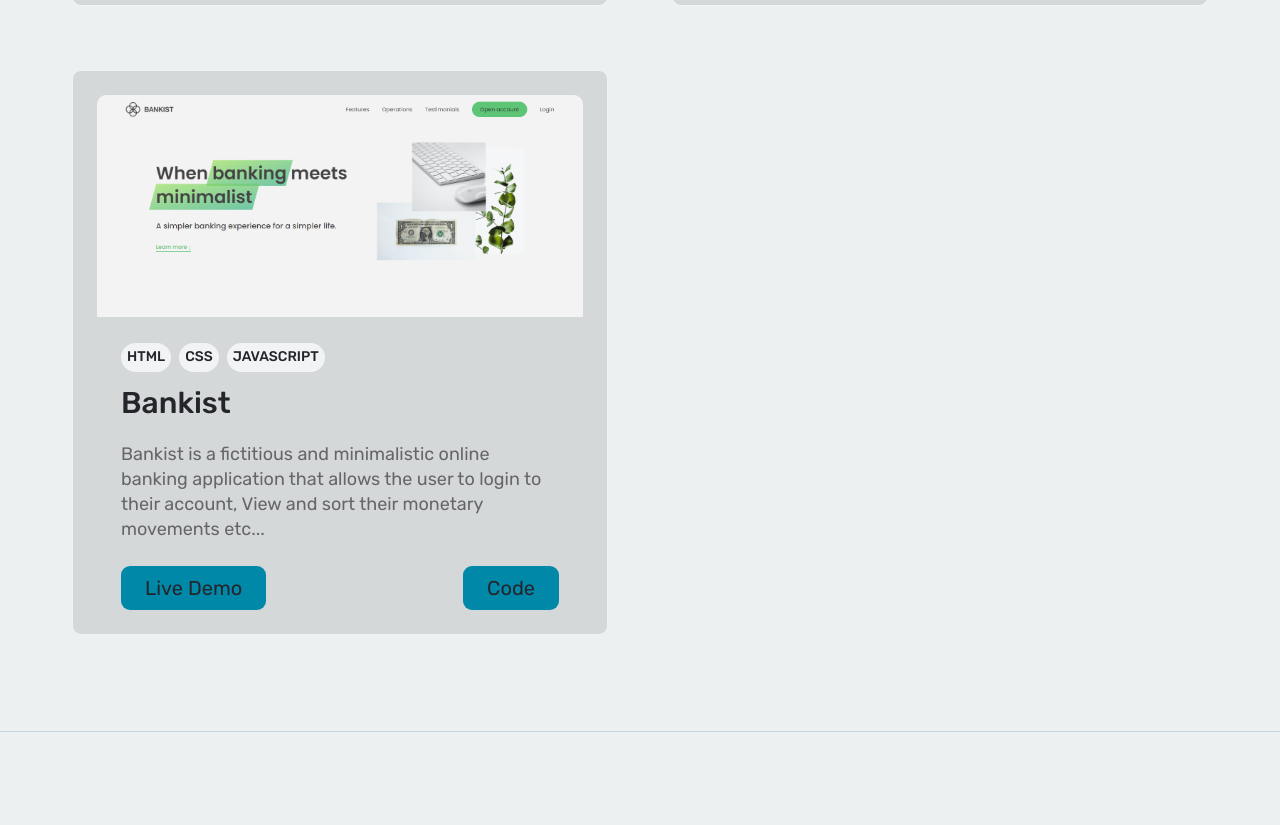
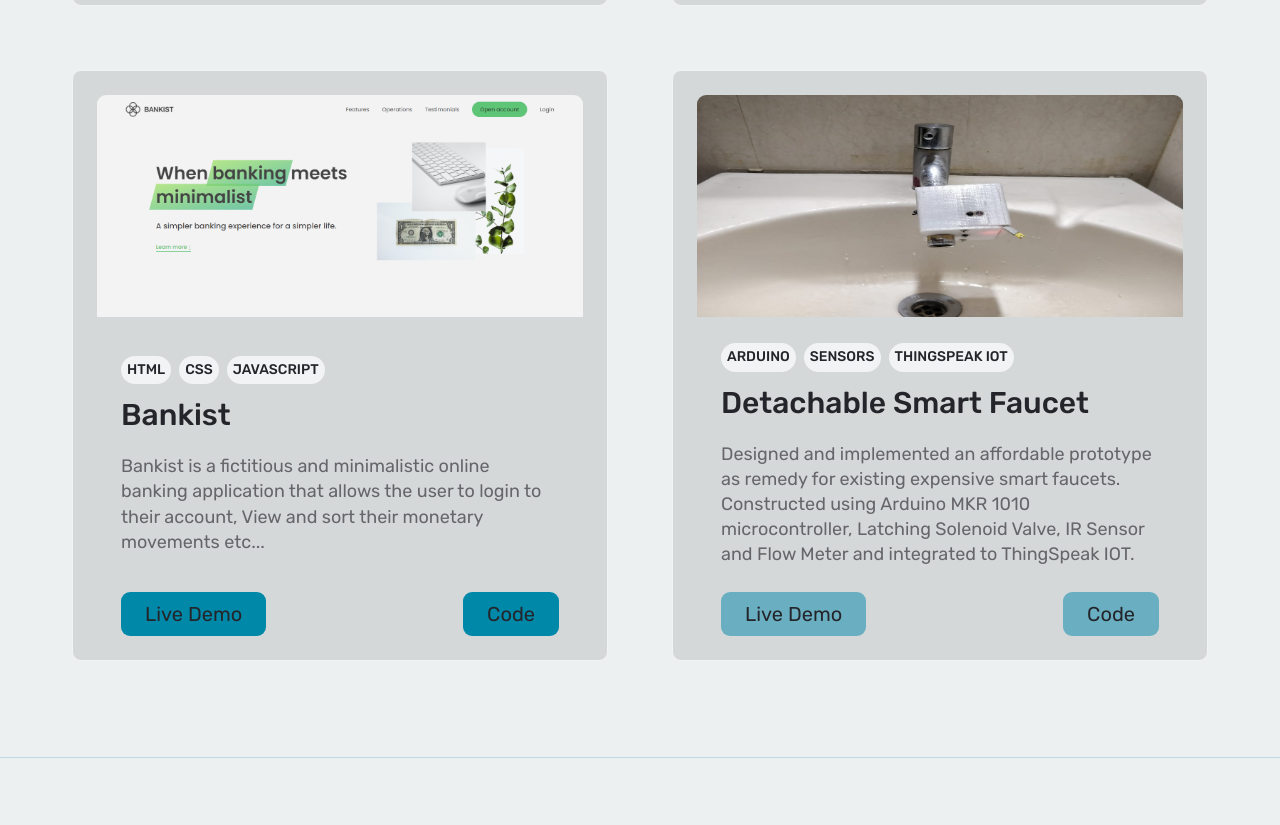
Before and after one commit to vishnuprasadbhat/my-portfolio, a plain HTML site: page index.html in a window 1280 px wide. Shown: the part 2242-3067 px from the top of the page. Drawn offline with nearby package versions, Linux system fonts and the light colour scheme.

Commit message:
Added DSF project

```diff
--- a/css/general.css
+++ b/css/general.css
@@ -139,3 +139,8 @@ ion-icon {
   width: 2.4rem;
   fill: rgba(0, 136, 169, 1);
 }
+
+.disabled {
+  pointer-events: none;
+  background-color: rgba(0, 136, 169, 0.5) !important;
+}
--- a/index.html
+++ b/index.html
@@ -233,6 +233,31 @@
               >
             </div>
           </div>
+          <div class="project-content">
+            <div class="project-img-box">
+              <img src="/img/projects/DSF.png" alt="Detachable Smart Faucet" />
+            </div>
+            <div class="project-text-box">
+              <div class="stack-tag">
+                <span class="tag">Arduino</span>
+                <span class="tag">Sensors</span>
+                <span class="tag">ThingSpeak IOT</span>
+              </div>
+              <p class="project-title">Detachable Smart Faucet</p>
+              <p class="project-description">
+                Designed and implemented an affordable prototype as remedy for
+                existing expensive smart faucets. Constructed using Arduino MKR
+                1010 microcontroller, Latching Solenoid Valve, IR Sensor and
+                Flow Meter and integrated to ThingSpeak IOT.
+              </p>
+            </div>
+            <div class="project-source">
+              <a class="btn btn-lg disabled" href="#" target="_blank"
+                >Live Demo</a
+              >
+              <a class="btn btn-lg disabled" href="#" target="_blank">Code</a>
+            </div>
+          </div>
         </div>
       </section>
       <section class="section-contact" id="contact">
```
Also changed, not shown: img/projects/DSF.png (added).
